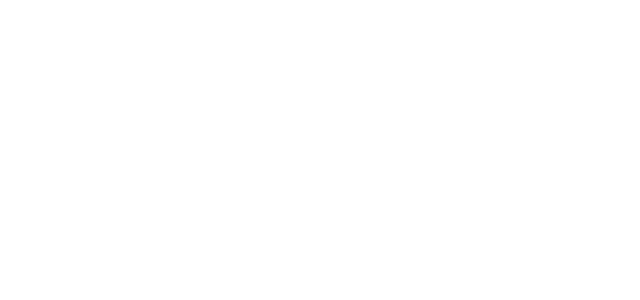
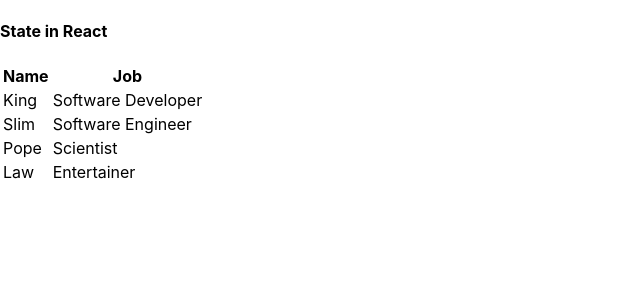
Before and after one commit to Slimcent/ReactState, a React (Create React App) app: page / in a window 1280 px wide. Shown: the top 300 px of the page, without its empty margins (0-640 px from the left). Built offline with nearby package versions, Linux system fonts and the light colour scheme.

Commit message:
used prop to display data

```diff
--- a/src/App.js
+++ b/src/App.js
@@ -1,11 +1,31 @@
+import Table from './components/table';
 import './App.css';
 
 function App() {
-
+  const people = [
+    {
+      name: 'King',
+      job: 'Software Developer',
+    },
+    {
+      name: 'Slim',
+      job: 'Software Engineer',
+    },
+    {
+      name: 'Pope',
+      job: 'Scientist',
+    },
+    {
+      name: 'Law',
+      job: 'Entertainer',
+    },
+  ]
 
   return (
     <div className="">
+      <h4>State in React</h4>
 
+      <Table peopleData = {people} />
     </div>
   );
 }
--- a/src/components/table.js
+++ b/src/components/table.js
@@ -4,12 +4,13 @@ import TableBody from "./tableBody";
 
 export default class Table extends React.Component {
     render() {
+      const {peopleData} = this.props
 
-        return (
-          <table>
-            <TableHeader />
-            <TableBody />
-          </table>
-        )
+      return (
+        <table>
+          <TableHeader />
+          <TableBody tableBodyData = {peopleData} />
+        </table>
+      )
       }
   }
--- a/src/components/tableBody.js
+++ b/src/components/tableBody.js
@@ -1,4 +1,12 @@
 export default function TableBody(props) {
+    const rows = props.tableBodyData.map((row, index) => {
+        return (
+          <tr key={index}>
+            <td>{row.name}</td>
+            <td>{row.job}</td>
+          </tr>
+        )
+      })
 
-      return <tbody></tbody>
+      return <tbody>{rows}</tbody>
   }
```
